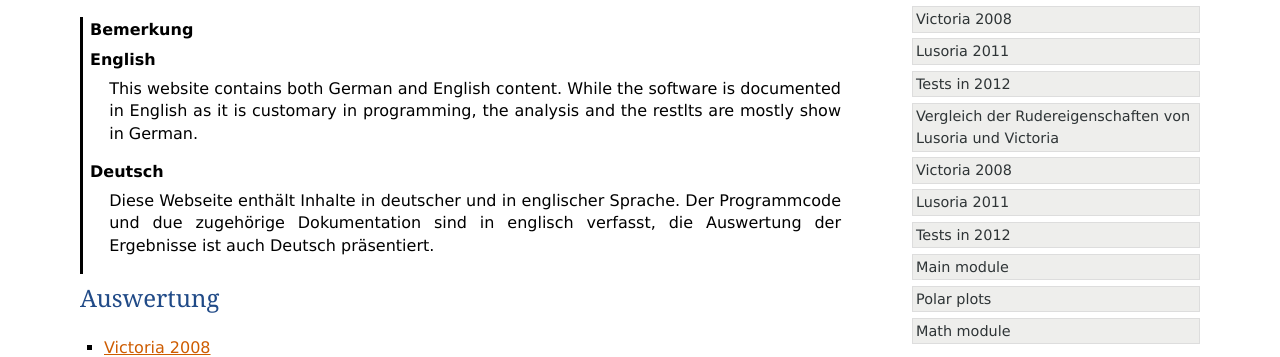
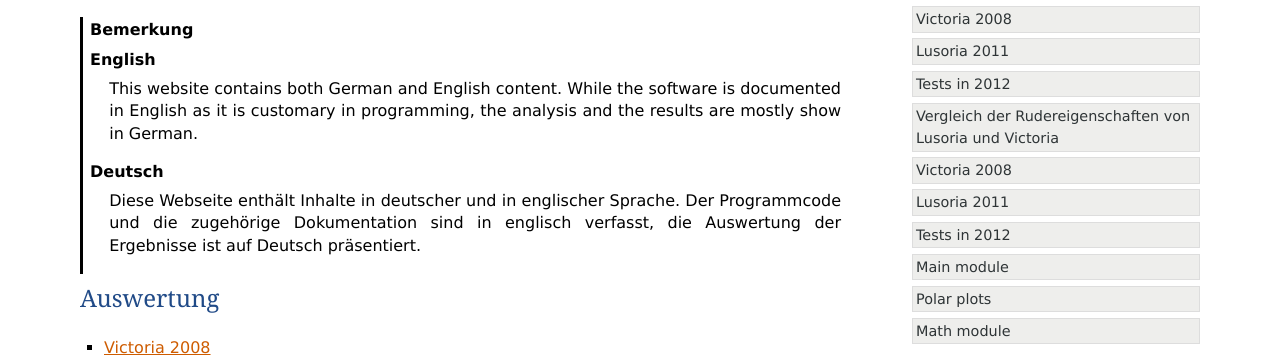
Before and after one commit to Roemerschiff/NX2, a Sphinx documentation site: the page built from docsandresults/source/index.rst, in a window 1280 px wide. Shown: the part 150-507 px from the top of the page. Built offline with Sphinx 7.4.7, drawn with Linux system fonts in a browser that asks for light colours; formulas are drawn with MathJax 3.

Commit message:
Fix readthedoc serror

```diff
--- a/docsandresults/source/index.rst
+++ b/docsandresults/source/index.rst
@@ -10,12 +10,12 @@ Projekt Römerschiff / Roman warship project
    **English**
        This website contains both German and English content. While the software
        is documented in English as it is customary in programming, the analysis
-       and the restlts are mostly show in German.
+       and the results are mostly show in German.
 
    **Deutsch**
        Diese Webseite enthält Inhalte in deutscher und in englischer Sprache. Der
-       Programmcode und due zugehörige Dokumentation sind in englisch verfasst, die
-       Auswertung der Ergebnisse ist auch Deutsch präsentiert.
+       Programmcode und die zugehörige Dokumentation sind in englisch verfasst, die
+       Auswertung der Ergebnisse ist auf Deutsch präsentiert.
 
 Auswertung
 ==========
```
Also changed, not shown: docsandresults/source/years/list2011.rst (+8 -8 lines), 1 other file.
